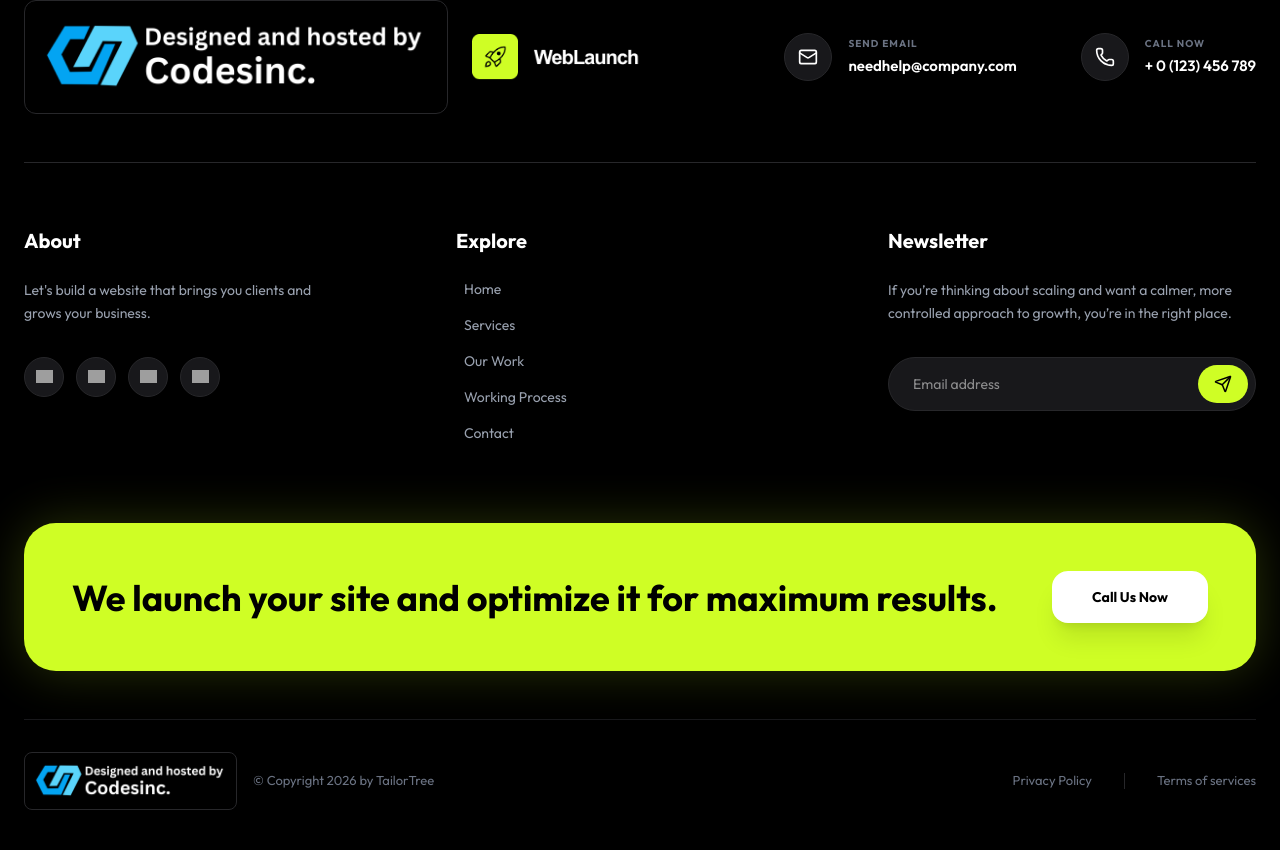
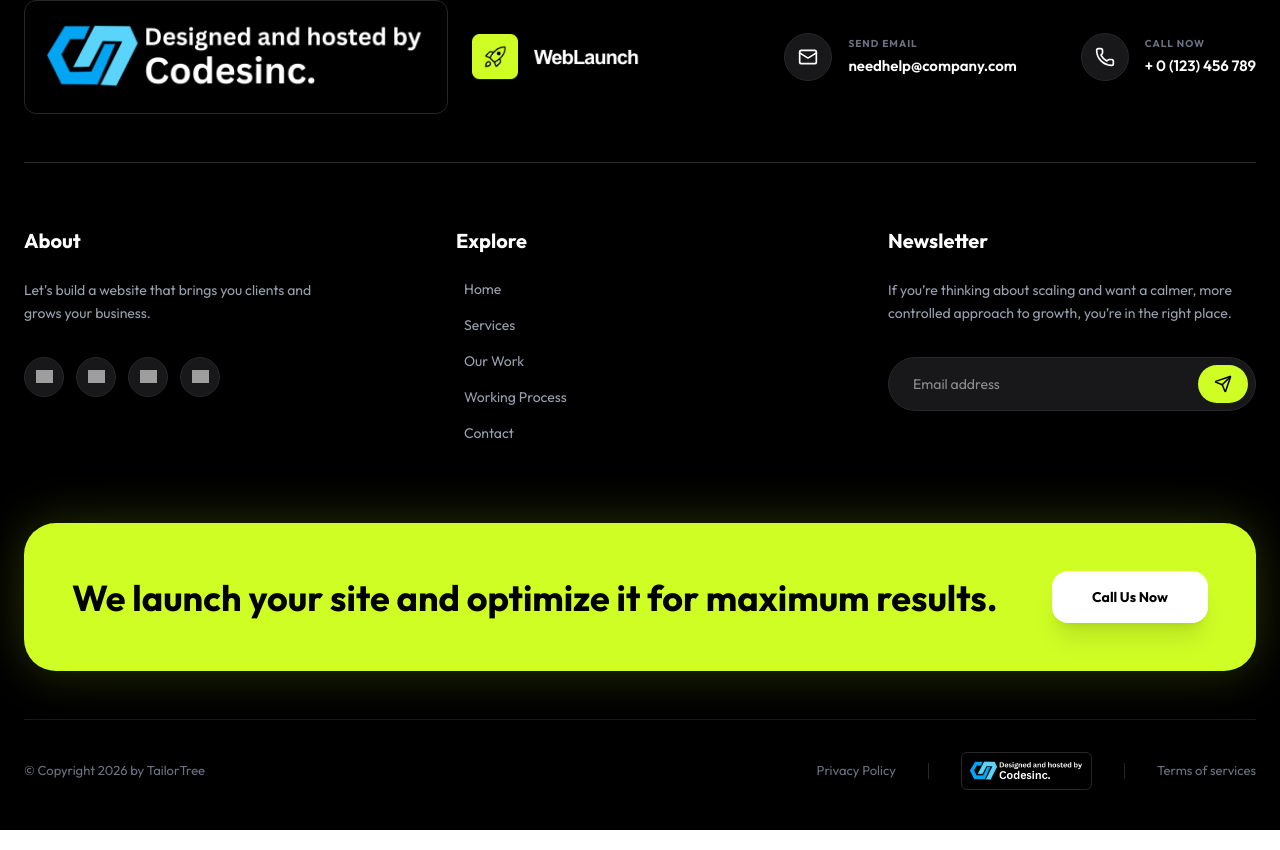
Before and after one commit to chzeeshan231/web-launch-, a React (Vite) app: page / in a window 1280 px wide. Shown: the part 7303-8153 px from the top of the page. Built offline with nearby package versions, Linux system fonts and the light colour scheme; grey boxes are pictures that could not be loaded; a web font is replaced by a local one.

Commit message:
Place branding logo between Privacy Policy and Terms of services

```diff
--- a/src/Components/Footer.jsx
+++ b/src/Components/Footer.jsx
@@ -175,16 +175,15 @@ const Footer = () => {
 
         {/* --- Bottom Footer Bar --- */}
         <div className="flex flex-col md:flex-row items-center justify-between gap-6 pt-8 border-t border-zinc-900">
-          <div className="flex items-center gap-4">
-            <div className="bg-black p-2 rounded-lg border border-zinc-800">
-              <img src={brandLogo} alt="Brand Logo" className="h-10 w-auto" />
-            </div>
-            <p className="text-gray-500 text-[13px]">
-              © Copyright {currentYear} by TailorTree
-            </p>
-          </div>
+          <p className="text-gray-500 text-[13px]">
+            © Copyright {currentYear} by TailorTree
+          </p>
           <div className="flex items-center gap-8 text-gray-500 text-[13px]">
             <a href="#home" className="hover:text-white transition-colors">Privacy Policy</a>
+            <div className="w-[1px] h-4 bg-zinc-800" />
+            <div className="bg-black p-1.5 rounded-md border border-zinc-800">
+              <img src={brandLogo} alt="Brand Logo" className="h-6 w-auto" />
+            </div>
             <div className="w-[1px] h-4 bg-zinc-800" />
             <a href="#home" className="hover:text-white transition-colors">Terms of services</a>
           </div>
```
